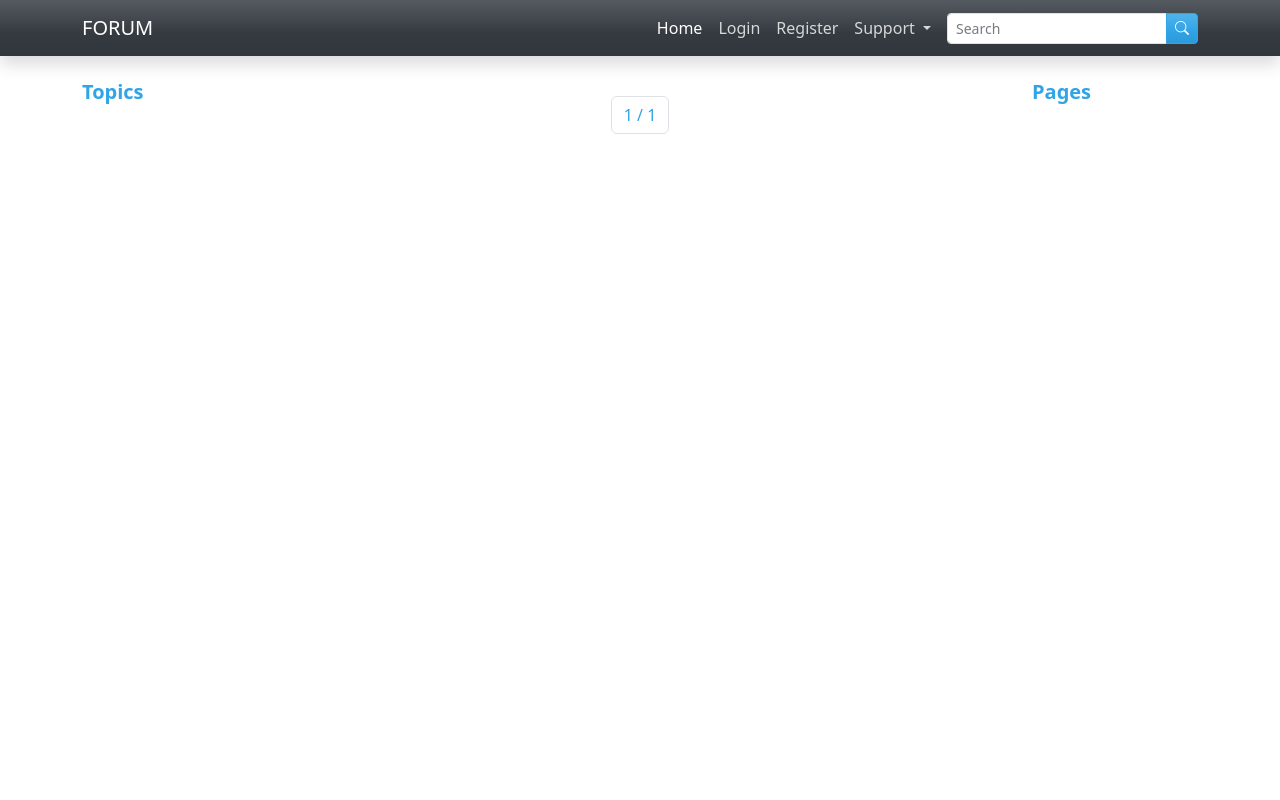
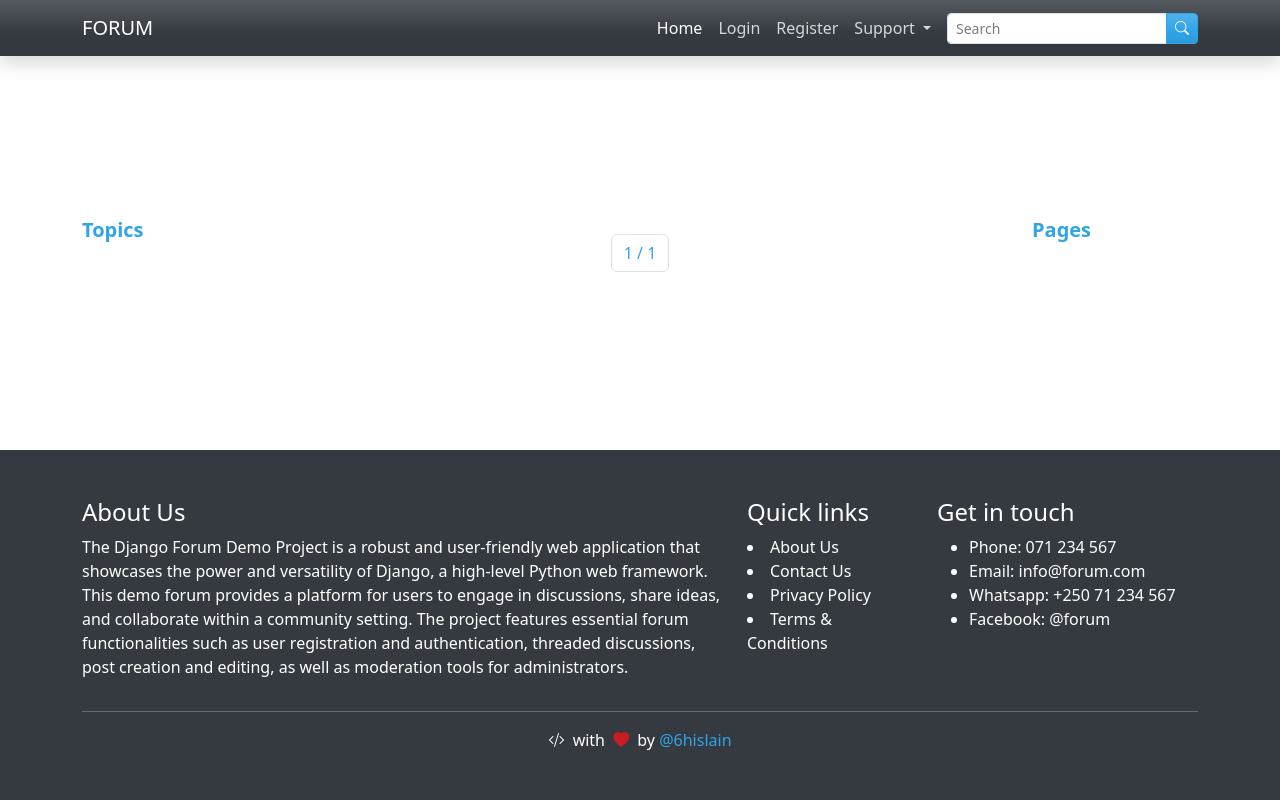
Before and after one commit to 6hislain/forum-django, a Django app: page / in a window 1280 px wide. Run offline with Django 4.2, Linux system fonts and the light colour scheme; data that the repository does not hold is empty; some libraries are stand-ins or nearby versions.

Commit message:
</> by @6hislain

```diff
--- a/templates/layouts/base.html
+++ b/templates/layouts/base.html
@@ -13,10 +13,12 @@
     {% block styles %}{% endblock %}
   </head>
   <body>
-    {% include 'partials/navbar.html' %}
-    <main class="container my-4">{% block content %}{% endblock %}</main>
+    <main class="d-flex flex-column justify-content-between min-vh-100">
+      {% include 'partials/navbar.html' %}
+      <div class="container">{% block content %}{% endblock %}</div>
+      {% include 'partials/footer.html' %}
+    </main>
+    <script src="{% static 'js/bootstrap.bundle.min.js' %}"></script>
     {% block scripts %}{% endblock %}
-    <script src="{% static 'js/bootstrap.bundle.min.js' %}"></script>
-    <script src="{% static 'js/script.js' %}"></script>
   </body>
 </html>
--- /dev/null
+++ b/templates/partials/footer.html
@@ -0,0 +1,46 @@
+<footer class="mt-3 bg-dark text-white py-5">
+  <div class="container">
+    <div class="row">
+      <div class="col-md-7">
+        <h4>About Us</h4>
+        <p>
+          The Django Forum Demo Project is a robust and user-friendly web
+          application that showcases the power and versatility of Django, a
+          high-level Python web framework. This demo forum provides a platform
+          for users to engage in discussions, share ideas, and collaborate
+          within a community setting. The project features essential forum
+          functionalities such as user registration and authentication, threaded
+          discussions, post creation and editing, as well as moderation tools
+          for administrators.
+        </p>
+      </div>
+      <div class="col-md-2">
+        <h4>Quick links</h4>
+        <li>About Us</li>
+        <li>Contact Us</li>
+        <li>Privacy Policy</li>
+        <li>Terms & Conditions</li>
+      </div>
+      <div class="col-md-3">
+        <h4>Get in touch</h4>
+        <ul>
+          <li>Phone: 071 234 567</li>
+          <li>Email: info@forum.com</li>
+          <li>Whatsapp: +250 71 234 567</li>
+          <li>Facebook: @forum</li>
+        </ul>
+      </div>
+      <div class="col-12 text-center">
+        <hr />
+        <i class="bi bi-code-slash me-1"></i> with
+        <i class="bi bi-heart-fill text-danger mx-1"></i> by
+        <a
+          class="text-decoration-none"
+          target="_blank"
+          href="https://bio.link/6hislain"
+          >@6hislain</a
+        >
+      </div>
+    </div>
+  </div>
+</footer>
```
